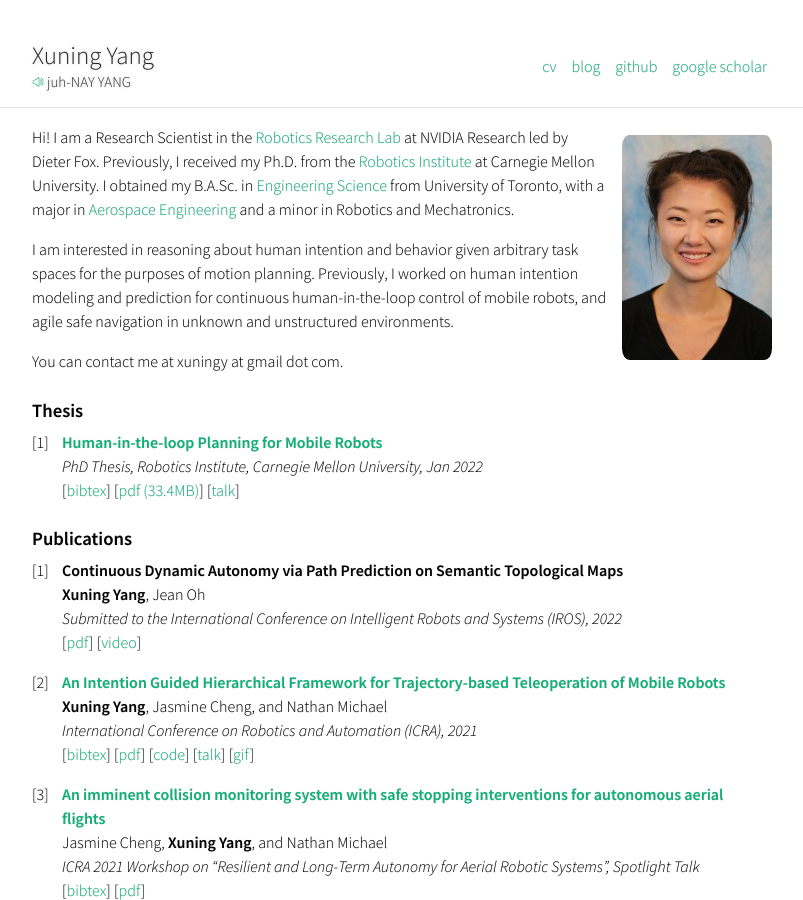
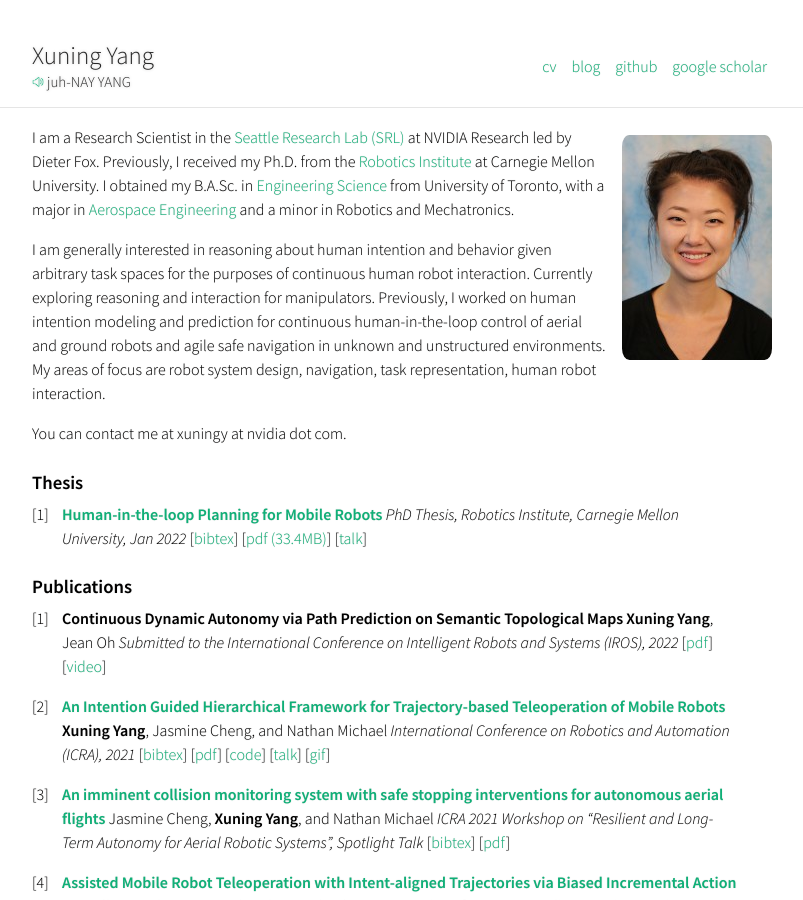
Before and after one commit to xuningy/xuningy.github.io, a Jekyll site: the page built from index.md, in a window 1280 px wide and 900 px high. Shown: the whole window, without its empty margins (238-1041 px from the left). Built offline with Jekyll 4.4.1, drawn with Linux system fonts in a browser that asks for light colours.

Commit message:
Fix whitespaces

```diff
--- a/index.md
+++ b/index.md
@@ -4,11 +4,12 @@ layout: default
 
 <img class="profile-picture" src="{{site.baseurl}}/{{site.profile-picture}}">
 
-Hi! I am a Research Scientist in the [Robotics Research Lab](https://www.nvidia.com/en-us/research/robotics/) at NVIDIA Research led by Dieter Fox. Previously, I received my Ph.D. from the [Robotics Institute](https://www.ri.cmu.edu/) at Carnegie Mellon University. I obtained my B.A.Sc. in [Engineering Science](https://engsci.utoronto.ca/program/what-is-engsci/) from University of Toronto, with a major in [Aerospace Engineering](http://www.utias.utoronto.ca/) and a minor in Robotics and Mechatronics.
+I am a Research Scientist in the [Seattle Research Lab (SRL)](https://www.nvidia.com/en-us/research/robotics/) at NVIDIA Research led by Dieter Fox. Previously, I received my Ph.D. from the [Robotics Institute](https://www.ri.cmu.edu/) at Carnegie Mellon University. I obtained my B.A.Sc. in [Engineering Science](https://engsci.utoronto.ca/program/what-is-engsci/) from University of Toronto, with a major in [Aerospace Engineering](http://www.utias.utoronto.ca/) and a minor in Robotics and Mechatronics.
 
-I am interested in reasoning about human intention and behavior given arbitrary task spaces for the purposes of motion planning. Previously, I worked on human intention modeling and prediction for continuous human-in-the-loop control of mobile robots, and agile safe navigation in unknown and unstructured environments.
+I am generally interested in reasoning about human intention and behavior given arbitrary task spaces for the purposes of continuous human robot interaction. Currently exploring reasoning and interaction for manipulators. Previously, I worked on human intention modeling and prediction for continuous human-in-the-loop control of aerial and ground robots and agile safe navigation in unknown and unstructured environments.
+My areas of focus are robot system design, navigation, task representation, human robot interaction.
 
-You can contact me at xuningy at gmail dot com.
+You can contact me at xuningy at nvidia dot com.
 
 ### Thesis
 1. [**Human-in-the-loop Planning for Mobile Robots**  ](https://www.ri.cmu.edu/publications/human-in-the-loop-planning-of-mobile-robots/)
```
